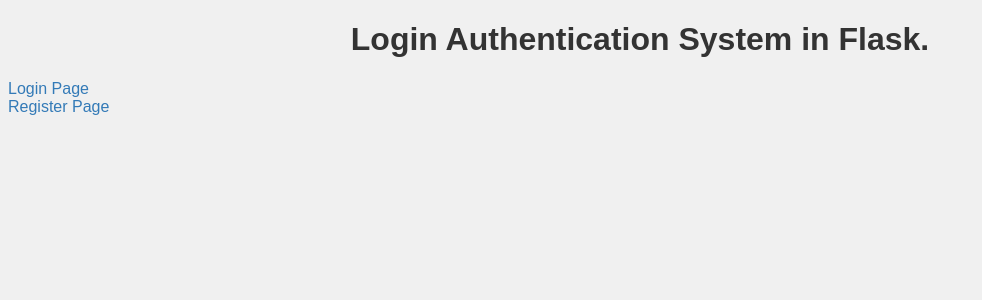
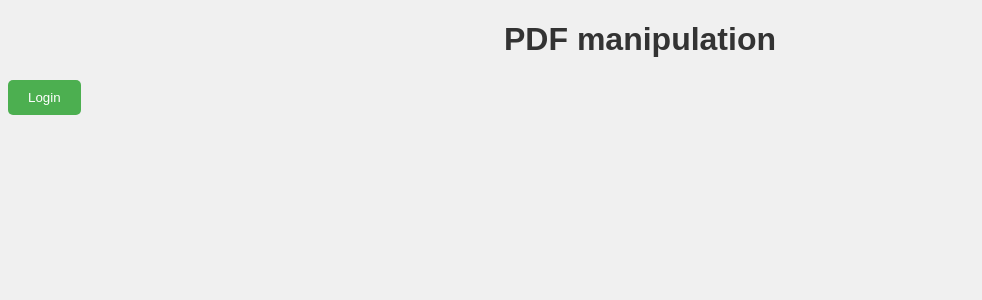
Before and after one commit to kvasu2/PDF-website, a Flask app: page / in a window 1280 px wide. Shown: the top 300 px of the page, without its empty margins (0-982 px from the left). Run offline with Flask 2, Linux system fonts and the light colour scheme.

Commit message:
hid register page

```diff
--- a/app.py
+++ b/app.py
@@ -88,6 +88,8 @@
                 login_user(user)
                 user_folder = os.path.join(dir_path,app.config['UPLOAD_FOLDER'], current_user.username,"upload")
                 global global_sorted_list
+                if not os.path.exists(user_folder):
+                    os.makedirs(user_folder)
                 global_sorted_list = os.listdir(user_folder)
                 return redirect(url_for('home'))
 
@@ -95,6 +97,7 @@
     return render_template('login.html', form=form)
 
 @app.route('/register', methods=['GET', 'POST'])
+@login_required
 def register():
     form = RegisterForm()
 
--- /dev/null
+++ b/setup_db.py
@@ -0,0 +1,3 @@
+from app import db
+
+db.create_all()
--- a/templates/index.html
+++ b/templates/index.html
@@ -5,31 +5,13 @@
     <meta http-equiv="X-UA-Compatible" content="IE=edge">
     <meta name="viewport" content="width=device-width, initial-scale=1.0">
     <title>Home</title>
-    <style>
-        body {
-            font-family: Arial, sans-serif;
-            background-color: #f0f0f0;
-        }
-        h1 {
-            color: #333;
-            text-align: center;
-        }
-        a {
-            text-decoration: none;
-            color: #337ab7;
-        }
-        a:hover {
-            color: #23527c;
-        }
-    </style>
+    <link rel="stylesheet" href="{{ url_for('static', filename='css/style.css') }}" />
+
 </head>
 
 <body>
-    <h1>Login Authentication System in Flask.</h1>
-    <p>
-        <a href="{{ url_for('login') }}">Login Page</a>
-        <br>
-        <a href="{{ url_for('register') }}">Register Page</a>
-    </p>
+    <h1>PDF manipulation</h1>
+    <form action="{{ url_for('login') }}" method="get">
+        <input type="submit" value="Login" class="button">
 </body>
 </html>
--- a/templates/login.html
+++ b/templates/login.html
@@ -69,6 +69,5 @@
         <input type="submit" value="Login">
     </form>
 
-    <a href="{{ url_for('register') }}">Don't have an account? Sign Up</a>
 </body>
 </html>
--- /dev/null
+++ b/wsgi.py
@@ -0,0 +1,6 @@
+from app import app
+
+if __name__ == "__main__":
+    from wsgiref.simple_server import make_server
+    httpd = make_server('localhost', 8000, app)
+    httpd.serve_forever()
```
